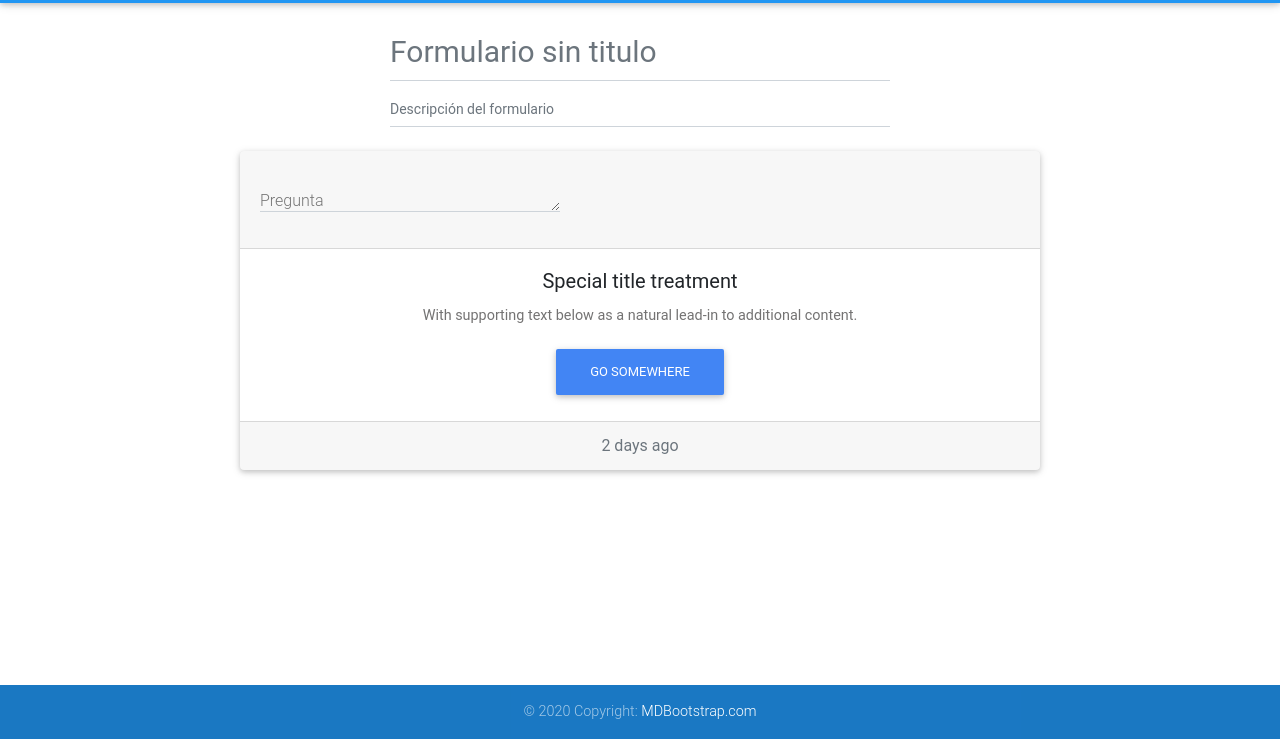
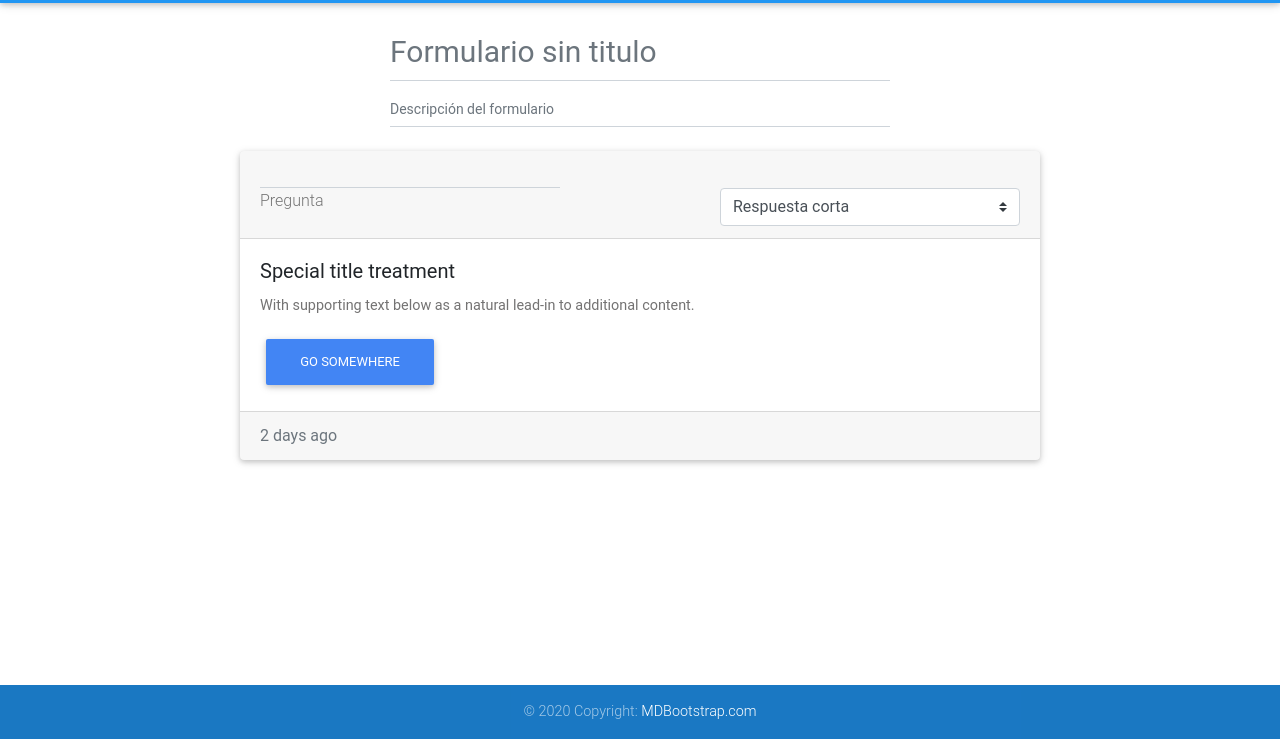
Before and after one commit to AdrianaEG/encuestas, a plain HTML site: page index.html in a window 1280 px wide. Shown: the part 61-800 px from the top of the page. Drawn offline with nearby package versions, Linux system fonts and the light colour scheme.

Commit message:
Agrega un select para elegir que tipo de preg quiere

```diff
--- a/css/styles.css
+++ b/css/styles.css
@@ -1,34 +1,52 @@
-.formulario{
+.formulario {
     display: block;
     margin-left: auto;
     margin-right: auto;
     margin-top: 80px;
 }
 
-.titulo-descripcion{
+.titulo-descripcion {
     /*text-align: center;*/
 
 }
 
-.centrado{
+.centrado {
     display: block !important;
     margin-left: auto !important;
     margin-right: auto !important;
     /*text-align: center !important;*/
 }
 
-.titulo, .descripcion{
-    width: 500px !important ;
+.titulo,
+.descripcion {
+    width: 500px !important;
 }
 
-#titulo-abajo{
+#titulo-abajo {
     font-size: 30px !important;
 }
 
-.primer-pregunta{
+.primer-pregunta {
     width: 800px !important;
 }
 
-.pregunta{
+.pregunta, .opciones-tipo-pregunta, .tipo-pregunta{
     width: 300px;
 }
+
+.pregunta{
+    float: left;
+}
+
+.tipo-pregunta{
+    float: right;
+    margin-top: 25px;
+}
+
+textarea {
+    resize: none !important;
+    height: 1px;
+     !important;
+    max-height: 1px;
+     !important;
+}
--- a/index.html
+++ b/index.html
@@ -68,14 +68,20 @@
             <!--</div>-->
         </form>
         <div class="primer-pregunta centrado">
-            <div class="card text-center">
+            <div class="card">
                 <div class="card-header">
-                    <!--<div class="md-form">
-                        <input type="text" class="form-control form-control-sm pregunta" placeholder="Pregunta">
-                    </div>-->
                     <div class="md-form mb-4 blue-textarea active-blue-textarea pregunta">
-                        <textarea id="pregunta" class="md-textarea form-control" rows="1"></textarea>
+                        <textarea id="pregunta" class="md-textarea form-control"></textarea>
                         <label for="pregunta">Pregunta</label>
+                    </div>
+                    <div class="tipo-pregunta">
+                        <select class="browser-default custom-select opciones-tipo-pregunta">
+                            <option value="respuesta-corta">Respuesta corta</option>
+                            <option value="parrafo">Párrafo</option>
+                            <option value="seleccion-multiple">Selección múltiple</option>
+                            <option value="seleccion-unica">Selección única</option>
+                            <option value="desplegable">Desplegable</option>
+                        </select>
                     </div>
                 </div>
                 <div class="card-body">
```
Also changed, not shown: img/flecha.png (added).
